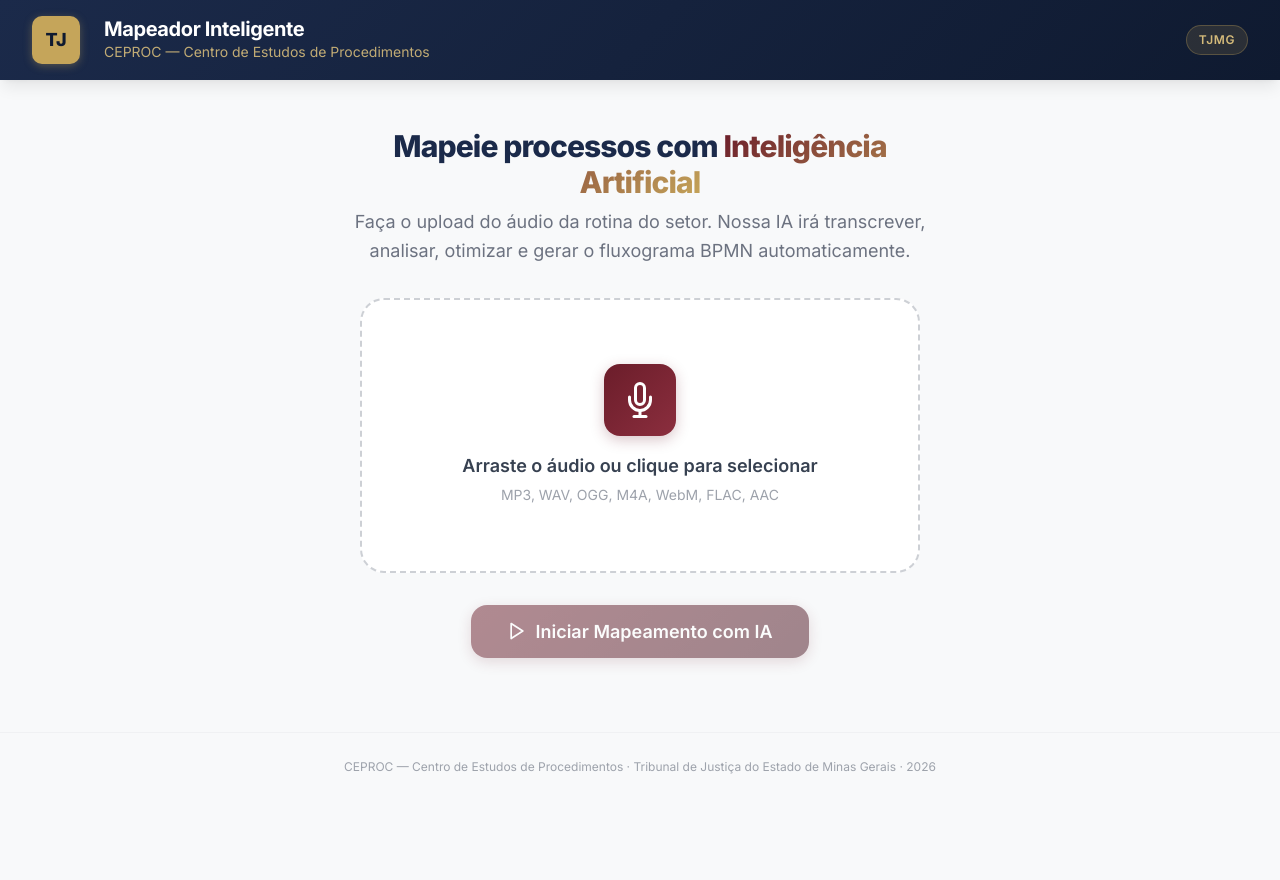
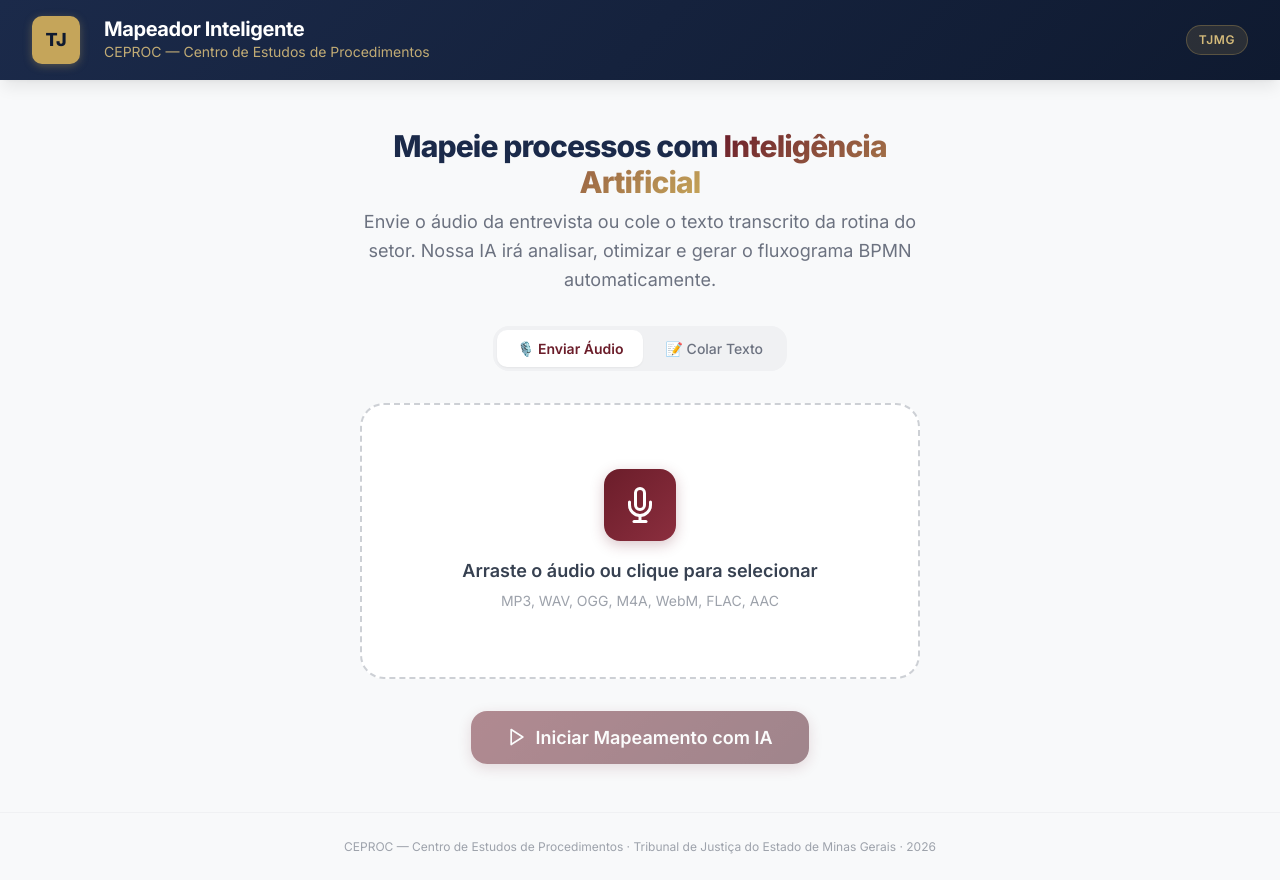
Before and after one commit to rniepce/ceproc, a React (Vite) app in the folder frontend/: page / in a window 1280 px wide. Before the commit the page ends 800 px from the top, so only its background shows below. Built offline with nearby package versions, Linux system fonts and the light colour scheme.

Commit message:
feat: adicionar opção de colar texto transcrito
- Novo toggle 'Enviar Áudio' / 'Colar Texto' na tela de upload
- Novo endpoint POST /api/modulo1-text para processar texto
- Nova função modulo_1_from_text no gemini_engine.py

```diff
--- a/frontend/src/App.css
+++ b/frontend/src/App.css
@@ -833,6 +833,85 @@ body {
   margin-top: var(--space-xs);
 }
 
+/* ── Mode Toggle (Audio / Text) ──────────────────────────────── */
+.mode-toggle {
+  display: flex;
+  gap: 2px;
+  background: var(--gray-100);
+  border-radius: var(--radius-lg);
+  padding: 4px;
+  max-width: 400px;
+}
+
+.mode-toggle__btn {
+  flex: 1;
+  padding: 10px 20px;
+  border-radius: var(--radius-md);
+  font-family: var(--font-family);
+  font-size: var(--font-size-sm);
+  font-weight: 500;
+  cursor: pointer;
+  border: none;
+  background: transparent;
+  color: var(--gray-500);
+  transition: all var(--transition-fast);
+  white-space: nowrap;
+}
+
+.mode-toggle__btn:hover {
+  color: var(--gray-700);
+  background: rgba(255, 255, 255, 0.5);
+}
+
+.mode-toggle__btn--active {
+  background: var(--white);
+  color: var(--tjmg-vinho);
+  box-shadow: var(--shadow-sm);
+  font-weight: 600;
+}
+
+/* ── Text Input Area ─────────────────────────────────────────── */
+.text-input-area {
+  width: 100%;
+  max-width: 560px;
+}
+
+.text-input-area__textarea {
+  width: 100%;
+  min-height: 260px;
+  padding: var(--space-lg);
+  border-radius: var(--radius-xl);
+  border: 2px solid var(--gray-300);
+  font-family: var(--font-family);
+  font-size: var(--font-size-sm);
+  color: var(--gray-700);
+  background: var(--white);
+  resize: vertical;
+  transition: all var(--transition-base);
+  line-height: 1.7;
+}
+
+.text-input-area__textarea:focus {
+  outline: none;
+  border-color: var(--tjmg-vinho);
+  box-shadow: var(--shadow-glow);
+}
+
+.text-input-area__textarea::placeholder {
+  color: var(--gray-400);
+}
+
+.text-input-area__footer {
+  display: flex;
+  justify-content: flex-end;
+  padding: var(--space-xs) var(--space-sm);
+}
+
+.text-input-area__count {
+  font-size: var(--font-size-xs);
+  color: var(--gray-400);
+}
+
 /* ── Responsive ──────────────────────────────────────────────── */
 @media (max-width: 768px) {
   .main {
--- a/frontend/src/App.jsx
+++ b/frontend/src/App.jsx
@@ -48,6 +48,29 @@ export default function App() {
             const formData = new FormData()
             formData.append('file', file)
             const res = await fetch('/api/modulo1', { method: 'POST', body: formData })
+            if (!res.ok) {
+                const err = await res.json()
+                throw new Error(err.detail || 'Erro no Módulo 1')
+            }
+            const json = await res.json()
+            updateSession({ relatorio_descoberta: json.relatorio_descoberta })
+            setView('review1')
+        } catch (e) {
+            setError(e.message)
+            setView('error')
+        }
+    }
+
+    // ── Module 1 (Text): Pasted transcription → Relatório ───────────
+    const handleTextUpload = async (text) => {
+        setView('modulo1')
+        setError('')
+        try {
+            const res = await fetch('/api/modulo1-text', {
+                method: 'POST',
+                headers: { 'Content-Type': 'application/json' },
+                body: JSON.stringify({ transcricao: text })
+            })
             if (!res.ok) {
                 const err = await res.json()
                 throw new Error(err.detail || 'Erro no Módulo 1')
@@ -205,7 +228,7 @@ export default function App() {
             <Header />
             <main className="main">
                 {view === 'upload' && (
-                    <UploadPage onProcess={handleUpload} />
+                    <UploadPage onProcess={handleUpload} onProcessText={handleTextUpload} />
                 )}
 
                 {isProcessing && (
--- a/frontend/src/pages/UploadPage.jsx
+++ b/frontend/src/pages/UploadPage.jsx
@@ -6,8 +6,10 @@ function formatFileSize(bytes) {
     return (bytes / (1024 * 1024)).toFixed(1) + ' MB'
 }
 
-export default function UploadPage({ onProcess }) {
+export default function UploadPage({ onProcess, onProcessText }) {
+    const [mode, setMode] = useState('audio') // 'audio' | 'text'
     const [file, setFile] = useState(null)
+    const [text, setText] = useState('')
     const [isDragging, setIsDragging] = useState(false)
     const inputRef = useRef(null)
 
@@ -54,10 +56,14 @@ export default function UploadPage({ onProcess }) {
     }
 
     const handleSubmit = () => {
-        if (file) {
+        if (mode === 'audio' && file) {
             onProcess(file)
+        } else if (mode === 'text' && text.trim()) {
+            onProcessText(text)
         }
     }
+
+    const canSubmit = mode === 'audio' ? !!file : text.trim().length > 0
 
     return (
         <div className="upload-page">
@@ -66,11 +72,29 @@ export default function UploadPage({ onProcess }) {
                     Mapeie processos com <span>Inteligência Artificial</span>
                 </h2>
                 <p className="upload-hero__desc">
-                    Faça o upload do áudio da rotina do setor. Nossa IA irá transcrever,
-                    analisar, otimizar e gerar o fluxograma BPMN automaticamente.
+                    Envie o áudio da entrevista ou cole o texto transcrito da rotina do setor.
+                    Nossa IA irá analisar, otimizar e gerar o fluxograma BPMN automaticamente.
                 </p>
             </div>
 
+            {/* Mode Toggle */}
+            <div className="mode-toggle">
+                <button
+                    className={`mode-toggle__btn ${mode === 'audio' ? 'mode-toggle__btn--active' : ''}`}
+                    onClick={() => setMode('audio')}
+                >
+                    🎙️ Enviar Áudio
+                </button>
+                <button
+                    className={`mode-toggle__btn ${mode === 'text' ? 'mode-toggle__btn--active' : ''}`}
+                    onClick={() => setMode('text')}
+                >
+                    📝 Colar Texto
+                </button>
+            </div>
+
+            {mode === 'audio' ? (
+                /* ── Audio Upload ──────────────────────────────────────── */
                 <div
                     className={`dropzone ${isDragging ? 'dropzone--active' : ''} ${file ? 'dropzone--has-file' : ''}`}
                     onClick={handleClick}
@@ -118,10 +142,27 @@ export default function UploadPage({ onProcess }) {
                         </div>
                     )}
                 </div>
+            ) : (
+                /* ── Text Input ────────────────────────────────────────── */
+                <div className="text-input-area">
+                    <textarea
+                        className="text-input-area__textarea"
+                        value={text}
+                        onChange={(e) => setText(e.target.value)}
+                        placeholder="Cole aqui a transcrição da entrevista de mapeamento do setor..."
+                        rows={12}
+                    />
+                    <div className="text-input-area__footer">
+                        <span className="text-input-area__count">
+                            {text.length > 0 ? `${text.length.toLocaleString()} caracteres` : ''}
+                        </span>
+                    </div>
+                </div>
+            )}
 
             <button
                 className="btn btn--primary btn--lg"
-                disabled={!file}
+                disabled={!canSubmit}
                 onClick={handleSubmit}
             >
                 <svg className="btn__icon" viewBox="0 0 24 24" fill="none" stroke="currentColor" strokeWidth="2" strokeLinecap="round" strokeLinejoin="round">
```
Also changed, not shown: 2 other files (tests, documents, lock files or other folders). Lines whose indentation alone changed are shown as unchanged.
